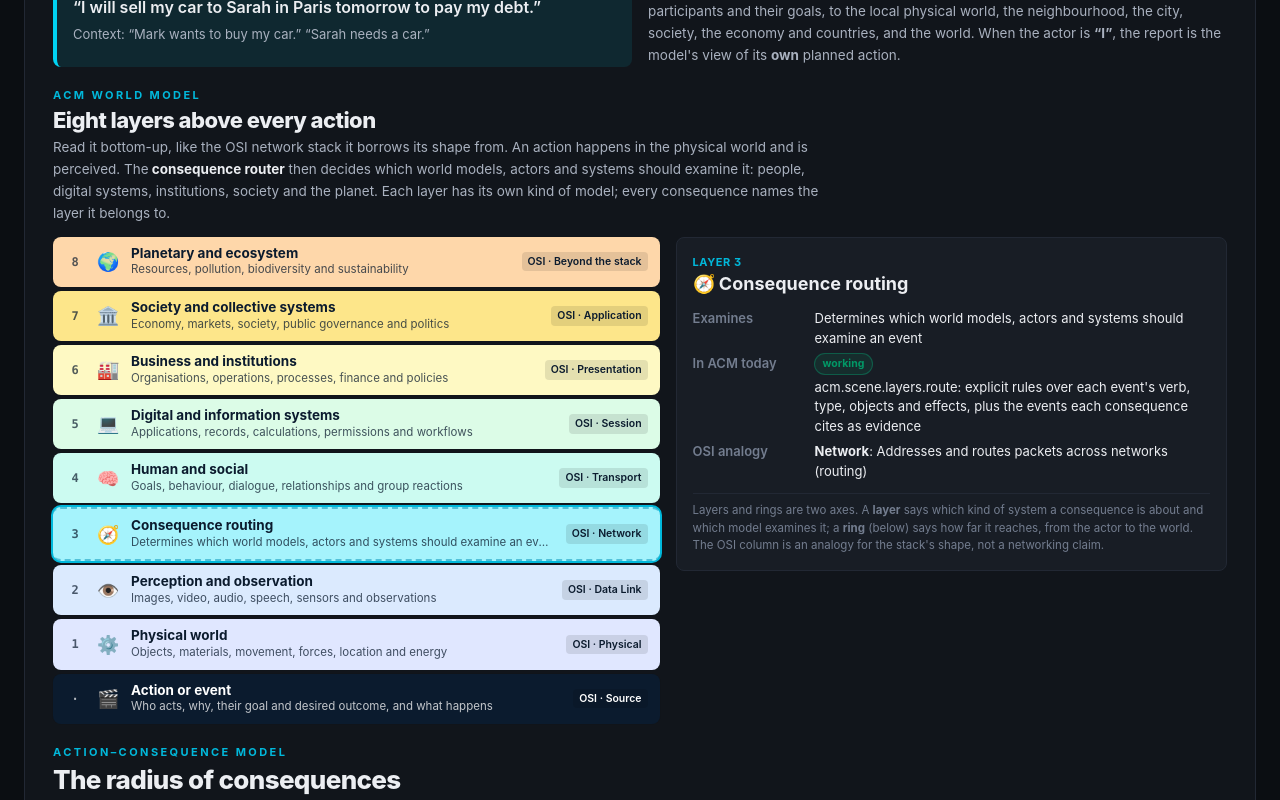
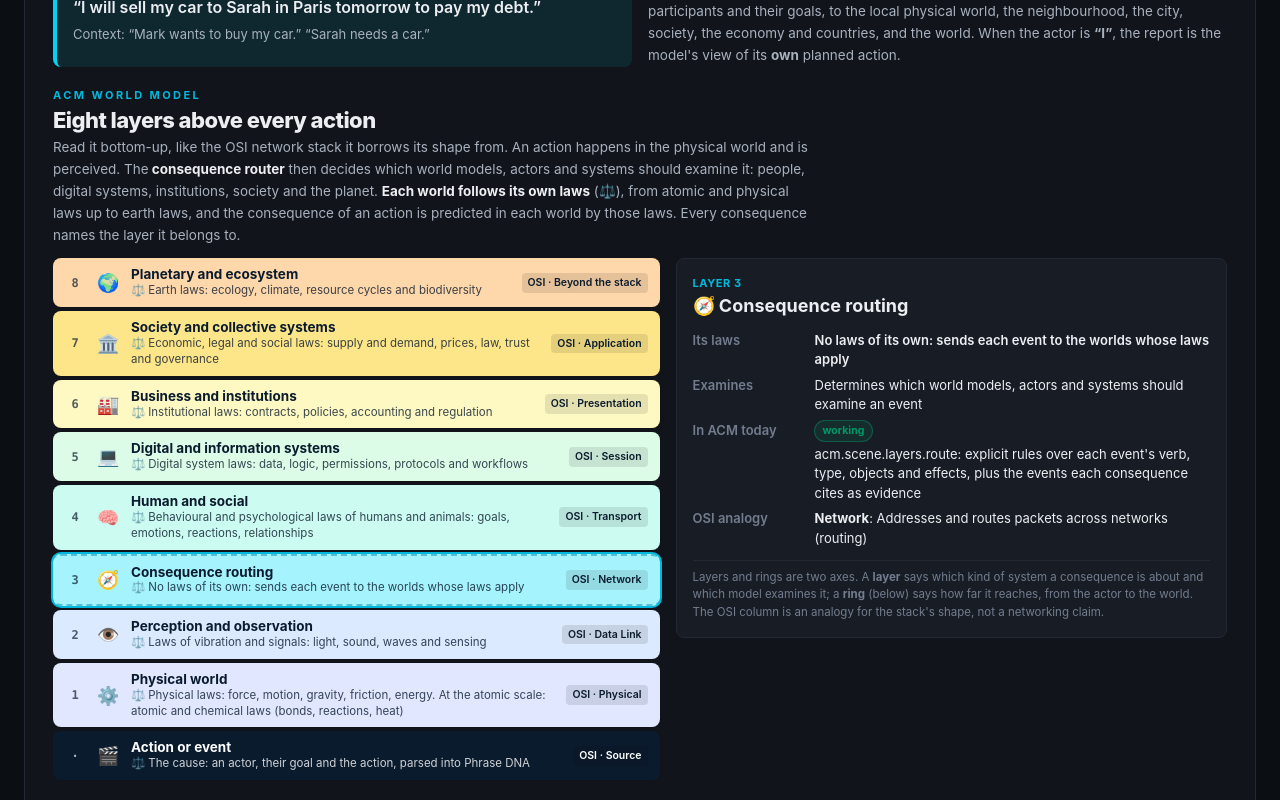
Before and after one commit to Sherlock2019/NPLM-Next-Phrase-language-model-, a Next.js app in the folder web/: page /acm/home in a window 1280 px wide. Shown: the part 800-1600 px from the top of the page. Built offline with nearby package versions, Linux system fonts and the light colour scheme.

Commit message:
World layers diagram with each world's laws; laws in README and dashboard layer stack

```diff
--- a/web/src/components/acm/WorldLayers.tsx
+++ b/web/src/components/acm/WorldLayers.tsx
@@ -41,6 +41,24 @@ export const WORLD_LAYERS: WorldLayer[] = [
     osi: "Beyond the stack", osi_role: "(no OSI layer: the outermost system every other one depends on)",
     engine: "The rule engine's earth-scoped impact rules (e.g. flying and emissions). No ecosystem model yet", status: "partial" },
 ];
+
+/**
+ * The laws each world follows: the consequence of an action is predicted separately in each
+ * world, by that world's laws. Keyed by id (not stored on WorldLayer) so it also applies to the
+ * layer lists carried by scene bundles. The atomic scale is folded into the physical world
+ * rather than added as a level, so the stack stays aligned with acm.scene.layers.LAYERS.
+ */
+export const LAYER_LAWS: Record<LayerId, string> = {
+  action: "The cause: an actor, their goal and the action, parsed into Phrase DNA",
+  physical: "Physical laws: force, motion, gravity, friction, energy. At the atomic scale: atomic and chemical laws (bonds, reactions, heat)",
+  perception: "Laws of vibration and signals: light, sound, waves and sensing",
+  routing: "No laws of its own: sends each event to the worlds whose laws apply",
+  human_social: "Behavioural and psychological laws of humans and animals: goals, emotions, reactions, relationships",
+  digital: "Digital system laws: data, logic, permissions, protocols and workflows",
+  business: "Institutional laws: contracts, policies, accounting and regulation",
+  society: "Economic, legal and social laws: supply and demand, prices, law, trust and governance",
+  planetary: "Earth laws: ecology, climate, resource cycles and biodiversity",
+};
 
 /** Fill per layer (presentation only), cool at the bottom to warm at the top. */
 export const LAYER_FILL: Record<LayerId, string> = {
@@ -88,7 +106,7 @@ export function LayerStackView({ layers, selected, onSelect, count, dim }: {
               <span aria-hidden className="text-[18px]">{l.icon}</span>
               <span className="min-w-0 flex-1">
                 <span className="block text-[13.5px] font-bold leading-tight">{l.name}</span>
-                <span className="block truncate text-[11.5px] opacity-75">{l.examines}</span>
+                <span className="block text-[11.5px] leading-snug opacity-80"><span aria-hidden>⚖️ </span>{LAYER_LAWS[l.id] ?? l.examines}</span>
               </span>
               {n != null && <span className="num shrink-0 rounded-full bg-white/70 px-2 py-0.5 text-[11px] font-bold text-[#0b1b2e]">{n}</span>}
               <span className="hidden shrink-0 rounded bg-black/10 px-1.5 py-0.5 text-[10.5px] font-semibold sm:inline">OSI · {l.osi}</span>
@@ -103,6 +121,7 @@ export function LayerStackView({ layers, selected, onSelect, count, dim }: {
 export function LayerFacts({ l }: { l: WorldLayer }) {
   return (
     <dl className="grid gap-x-3 gap-y-1.5 text-[13px] sm:grid-cols-[110px_1fr]">
+      {LAYER_LAWS[l.id] && <><dt className="faint font-semibold">Its laws</dt><dd className="font-semibold">{LAYER_LAWS[l.id]}</dd></>}
       <dt className="faint font-semibold">Examines</dt><dd>{l.examines}</dd>
       <dt className="faint font-semibold">In ACM today</dt><dd className="flex flex-col items-start gap-1"><LayerStatus s={l.status} /><span>{l.engine}</span></dd>
       <dt className="faint font-semibold">OSI analogy</dt><dd><b>{l.osi}</b>: {l.osi_role}</dd>
@@ -122,7 +141,9 @@ export function WorldLayersIntro({ layers = WORLD_LAYERS }: { layers?: WorldLaye
         <p className="dim max-w-3xl text-[13.5px] leading-relaxed">
           Read it bottom-up, like the OSI network stack it borrows its shape from. An action happens in the physical world and is perceived. The
           <b className="text-[var(--text)]"> consequence router</b> then decides which world models, actors and systems should examine it: people,
-          digital systems, institutions, society and the planet. Each layer has its own kind of model; every consequence names the layer it belongs to.
+          digital systems, institutions, society and the planet. <b className="text-[var(--text)]">Each world follows its own laws</b> (⚖️), from
+          atomic and physical laws up to earth laws, and the consequence of an action is predicted in each world by those laws. Every consequence
+          names the layer it belongs to.
         </p>
       </div>
       <div className="grid items-start gap-4 lg:grid-cols-[minmax(0,1.1fr)_minmax(0,1fr)]">
```
Also changed, not shown: 2 other files (tests, documents, lock files or other folders).
